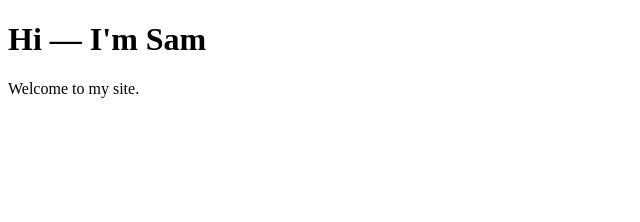
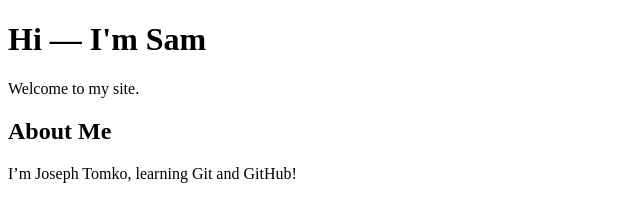
Before and after one commit to josephtomko/my-site, a plain HTML site: page index.html in a window 1280 px wide. Shown: the whole page, without its empty margins (0-640 px from the left). Drawn offline with Linux system fonts and the light colour scheme.

Commit message:
Add About section

```diff
--- a/index.html
+++ b/index.html
@@ -9,3 +9,5 @@
     <p>Welcome to my site.</p>
   </body>
 </html>
+<h2>About Me</h2>
+<p>I’m Joseph Tomko, learning Git and GitHub!</p>
```
